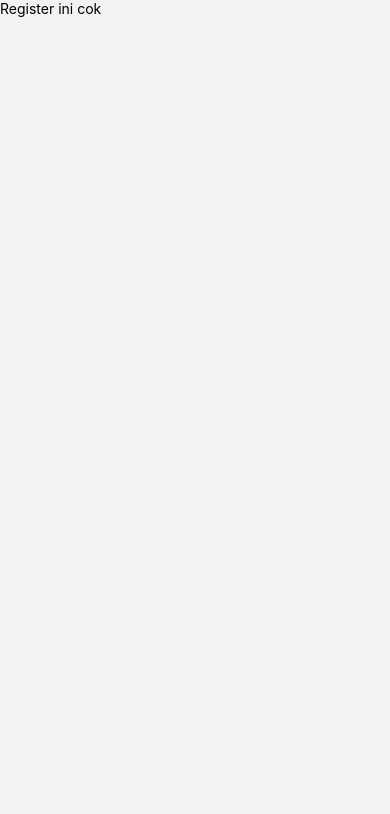
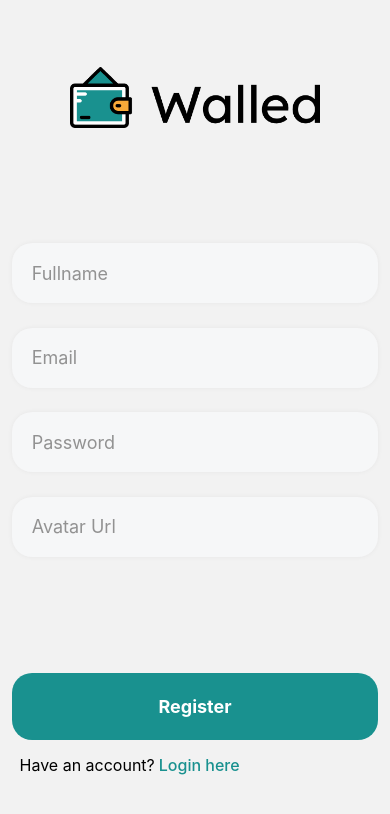
Before and after one commit to fairofif/walled, a React Native app: screen /Register in a window 390 px wide. Shown: the top 814 px of the page. Built offline with nearby package versions, Linux system fonts and the light colour scheme.

Commit message:
register page and adjust margin fields when keyboard appears

```diff
--- a/components/CustomTextInput.jsx
+++ b/components/CustomTextInput.jsx
@@ -37,7 +37,7 @@ const CustomTextInput = ({
 const styles = StyleSheet.create({
     container: {
         width: "94%",
-        height: "40%",
+        height: 60,
         backgroundColor: "#FAFBFD",
         borderRadius: 20,
         justifyContent: "center",
--- a/screens/Login.jsx
+++ b/screens/Login.jsx
@@ -1,5 +1,5 @@
-import React, { useState } from "react";
-import { Button, Text, SafeAreaView, View, StyleSheet, Image, KeyboardAvoidingView, Platform, ScrollView } from "react-native";
+import React, { useState, useEffect } from "react";
+import { Button, Text, SafeAreaView, View, StyleSheet, Image, KeyboardAvoidingView, Platform, ScrollView, Keyboard } from "react-native";
 import CustomTextInput from '../components/CustomTextInput'
 import CustomButton from "../components/CustomButton";
 import QuestionButton from "../components/QuestionButton"
@@ -8,6 +8,22 @@ export default function Login({ navigation }) {
     const [email, setEmail] = useState('');
     const [password, setPassword] = useState('');
     const [errors, setErrors] = useState({});
+    const [showLogo, setShowLogo] = useState(true);
+
+    useEffect(() => {
+        const keyboardDidShowListener = Keyboard.addListener("keyboardDidShow", () => {
+            setShowLogo(false);
+        });
+        const keyboardDidHideListener = Keyboard.addListener("keyboardDidHide", () => {
+            setShowLogo(true);
+        });
+
+        return () => {
+            // Clean up listeners
+            keyboardDidShowListener.remove();
+            keyboardDidHideListener.remove();
+        };
+    }, []);
 
     const handleLogin = () => {
         let validationErrors = {};
@@ -41,8 +57,10 @@ export default function Login({ navigation }) {
                     contentContainerStyle={styles.scrollContainer}
                     keyboardShouldPersistTaps="handled"
                 >
-                    <Image style={styles.logo} source={require("../assets/logo.png")} />
-                    <View style={styles.fieldContainer}>
+                    {showLogo && (
+                        <Image style={styles.logo} source={require("../assets/logo.png")} />
+                    )}
+                    <View style={showLogo ? styles.fieldContainer : styles.fieldContainerType}>
                         <CustomTextInput
                             placeholder="Email"
                             value={email}
@@ -96,6 +114,13 @@ const styles = StyleSheet.create({
         justifyContent: 'space-around',
         // marginTop: '40%'
     },
+    fieldContainerType: {
+        width: '100%',
+        height: '30%',
+        alignItems: 'center',
+        justifyContent: 'space-around',
+        marginTop: '30%'
+    },
     buttonGroupContainer: {
         width: '100%',
         height: '20%',
--- a/screens/Register.jsx
+++ b/screens/Register.jsx
@@ -1,9 +1,138 @@
-import { SafeAreaView, Text } from "react-native";
+import React, { useState, useEffect } from "react";
+import {
+    Button,
+    Text,
+    SafeAreaView,
+    View,
+    StyleSheet,
+    Image,
+    KeyboardAvoidingView,
+    Platform,
+    ScrollView,
+    Keyboard,
+} from "react-native";
+import CustomTextInput from "../components/CustomTextInput";
+import CustomButton from "../components/CustomButton";
+import QuestionButton from "../components/QuestionButton";
 
-export default function Register({navigation}) {
-    return(
-        <SafeAreaView>
-            <Text>Register ini cok</Text>
+export default function Register({ navigation }) {
+    const [email, setEmail] = useState("");
+    const [password, setPassword] = useState("");
+    const [fullName, setFullName] = useState("");
+    const [avatarUri, setAvatarUri] = useState("");
+    const [errors, setErrors] = useState({});
+    const [showLogo, setShowLogo] = useState(true);
+
+    useEffect(() => {
+        const keyboardDidShowListener = Keyboard.addListener("keyboardDidShow", () => {
+            setShowLogo(false);
+        });
+        const keyboardDidHideListener = Keyboard.addListener("keyboardDidHide", () => {
+            setShowLogo(true);
+        });
+
+        return () => {
+            // Clean up listeners
+            keyboardDidShowListener.remove();
+            keyboardDidHideListener.remove();
+        };
+    }, []);
+
+    const handleRegister = () => {
+        // Registration logic here
+    };
+
+    const handleLogin = () => {
+        navigation.goBack(null);
+    };
+
+    return (
+        <SafeAreaView style={styles.container}>
+            <KeyboardAvoidingView
+                behavior={Platform.OS === "ios" ? "padding" : "height"}
+                style={styles.keyboardAvoidingView}
+            >
+                <ScrollView
+                    contentContainerStyle={styles.scrollContainer}
+                    keyboardShouldPersistTaps="handled"
+                >
+                    {showLogo && (
+                        <Image style={styles.logo} source={require("../assets/logo.png")} />
+                    )}
+                    <View style={showLogo ? styles.fieldContainer : styles.fieldContainerType}>
+                        <CustomTextInput
+                            placeholder="Fullname"
+                            value={fullName}
+                            onChangeText={setFullName}
+                            error={errors.fullName}
+                        />
+                        <CustomTextInput
+                            placeholder="Email"
+                            value={email}
+                            onChangeText={setEmail}
+                            error={errors.email}
+                        />
+                        <CustomTextInput
+                            placeholder="Password"
+                            value={password}
+                            onChangeText={setPassword}
+                            secureTextEntry
+                            error={errors.password}
+                        />
+                        <CustomTextInput
+                            placeholder="Avatar Url"
+                            value={avatarUri}
+                            onChangeText={setAvatarUri}
+                            error={errors.avatarUri}
+                        />
+                    </View>
+                    <View style={styles.buttonGroupContainer}>
+                        <CustomButton title="Register" onPress={handleRegister} />
+                        <QuestionButton
+                            text="Have an account?"
+                            title="Login here"
+                            onPress={handleLogin}
+                        />
+                    </View>
+                </ScrollView>
+            </KeyboardAvoidingView>
         </SafeAreaView>
-    )
+    );
 }
+
+const styles = StyleSheet.create({
+    container: {
+        flex: 1,
+    },
+    keyboardAvoidingView: {
+        flex: 1,
+    },
+    scrollContainer: {
+        flex: 1,
+        alignItems: "center",
+        justifyContent: "space-around",
+    },
+    logo: {
+        width: 250,
+        height: 125,
+        resizeMode: "contain",
+    },
+    fieldContainer: {
+        width: "100%",
+        height: "40%",
+        alignItems: "center",
+        justifyContent: "space-around",
+    },
+    fieldContainerType: {
+        width: "100%",
+        height: "60%",
+        alignItems: "center",
+        justifyContent: "space-around",
+    },
+    buttonGroupContainer: {
+        width: "100%",
+        height: "20%",
+        justifyContent: "center",
+        alignItems: "center",
+    },
+});
```
